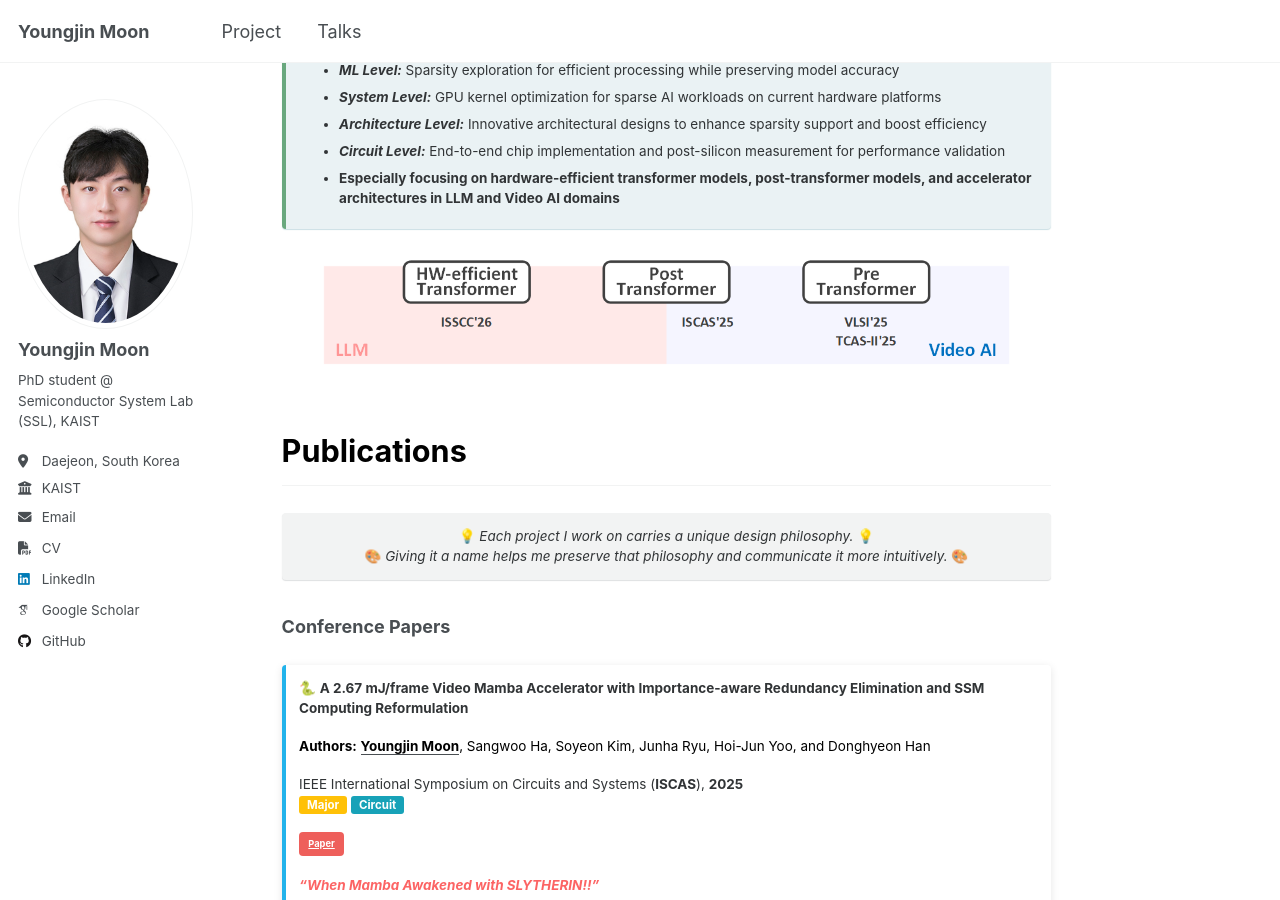
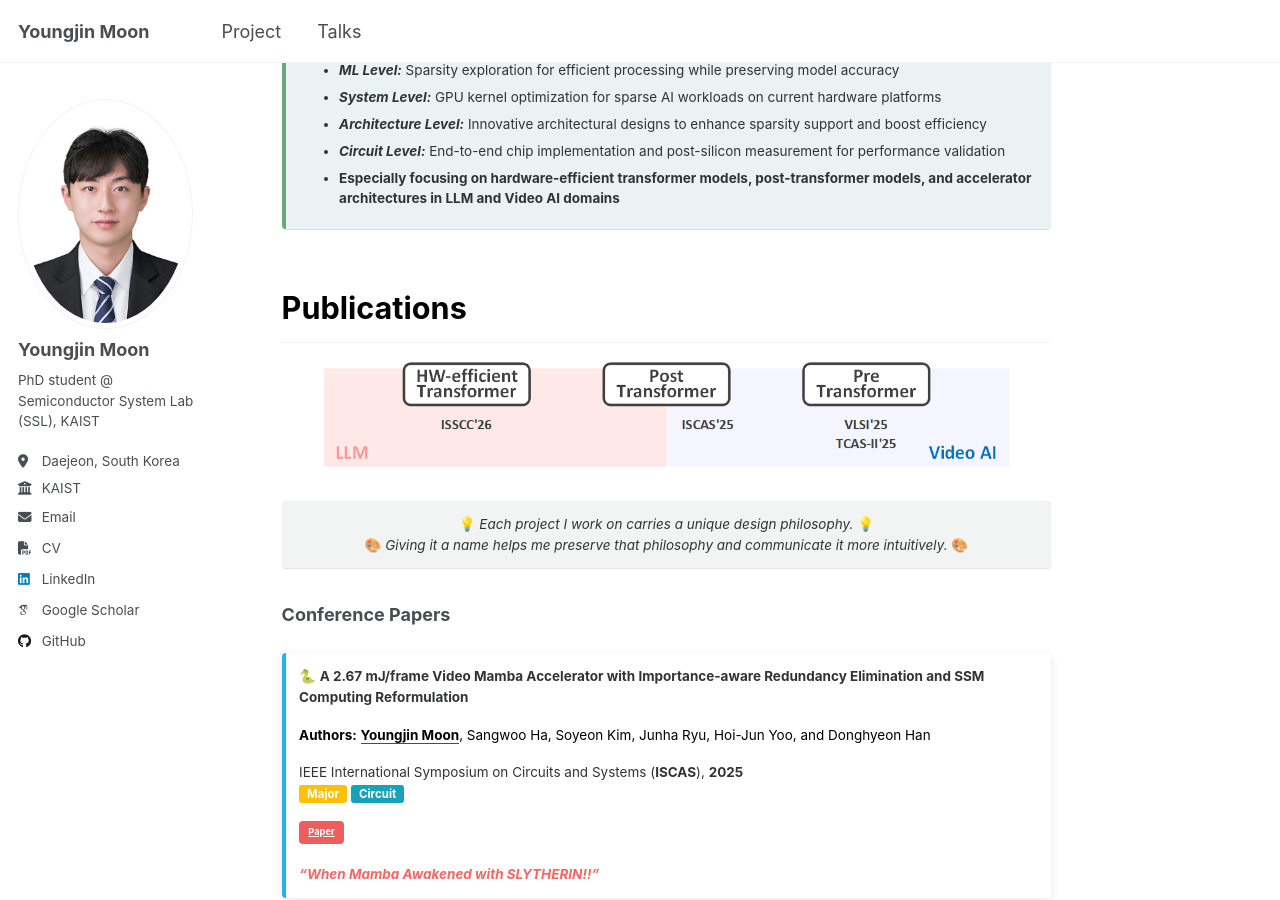
Before and after one commit to yjmoon99/yjmoon99.github.io, a Jekyll site: the page built from _pages/about.md, in a window 1280 px wide and 900 px high, scrolled down 799 px. Built offline with Jekyll 4.4.1, drawn with Linux system fonts in a browser that asks for light colours; some web fonts are replaced; a script that is not in the unit is left out.

Commit message:
Update Profile

```diff
--- a/_pages/about.md
+++ b/_pages/about.md
@@ -31,11 +31,12 @@ Advised by Professor <span style="color: #0066cc;">**Hoi-Jun Yoo**</span> in <sp
 - <span style="font-weight: bold;">Especially focusing on hardware-efficient transformer models, post-transformer models, and accelerator architectures in LLM and Video AI domains</span>
 </div>
 
+<h2 style="font-size: 1.7em; font-weight: bold; color: #000;">Publications</h2>
+
 <div style="text-align: center;">
 <img src="{{ base_path }}/images/hierarchy2.png" alt="Holistic System Hierarchy" style="max-width: 90%; height: auto;">
 </div>
 
-<h2 style="font-size: 1.7em; font-weight: bold; color: #000;">Publications</h2>
 <div class="notice" markdown="1" style="text-align: center; font-size: 1.7em;">
 💡 *Each project I work on carries a unique design philosophy.* 💡<br>
 🎨 *Giving it a name helps me preserve that philosophy and communicate it more intuitively.* 🎨
```
